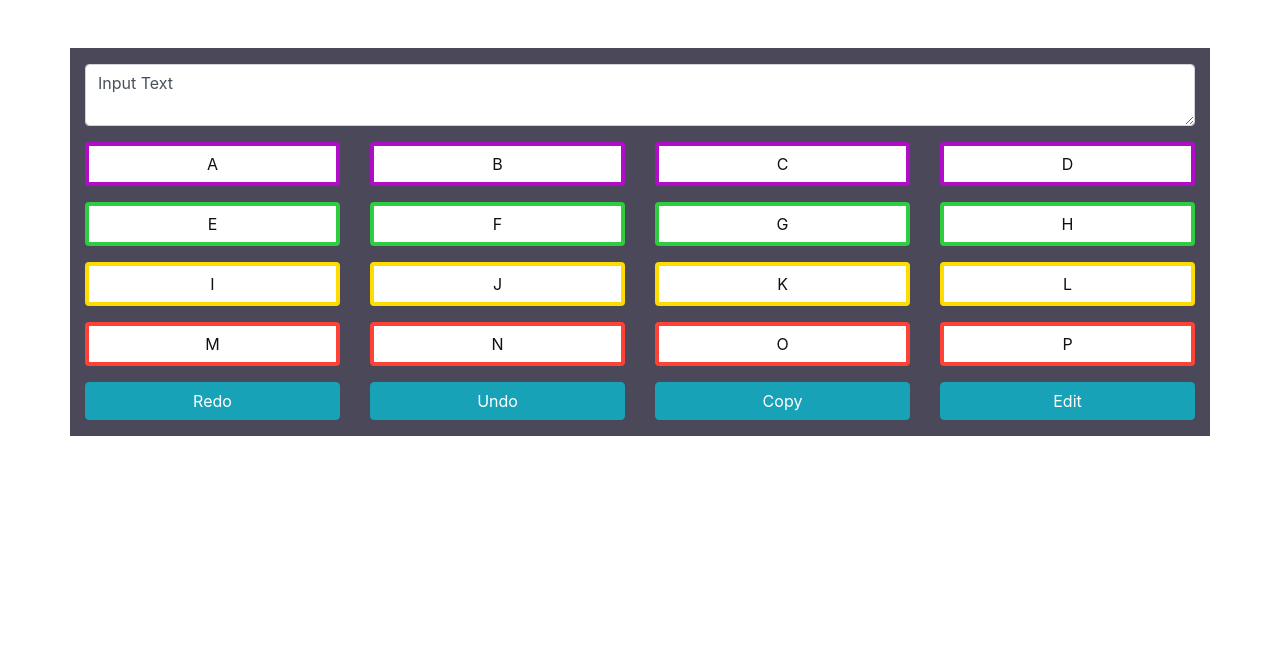
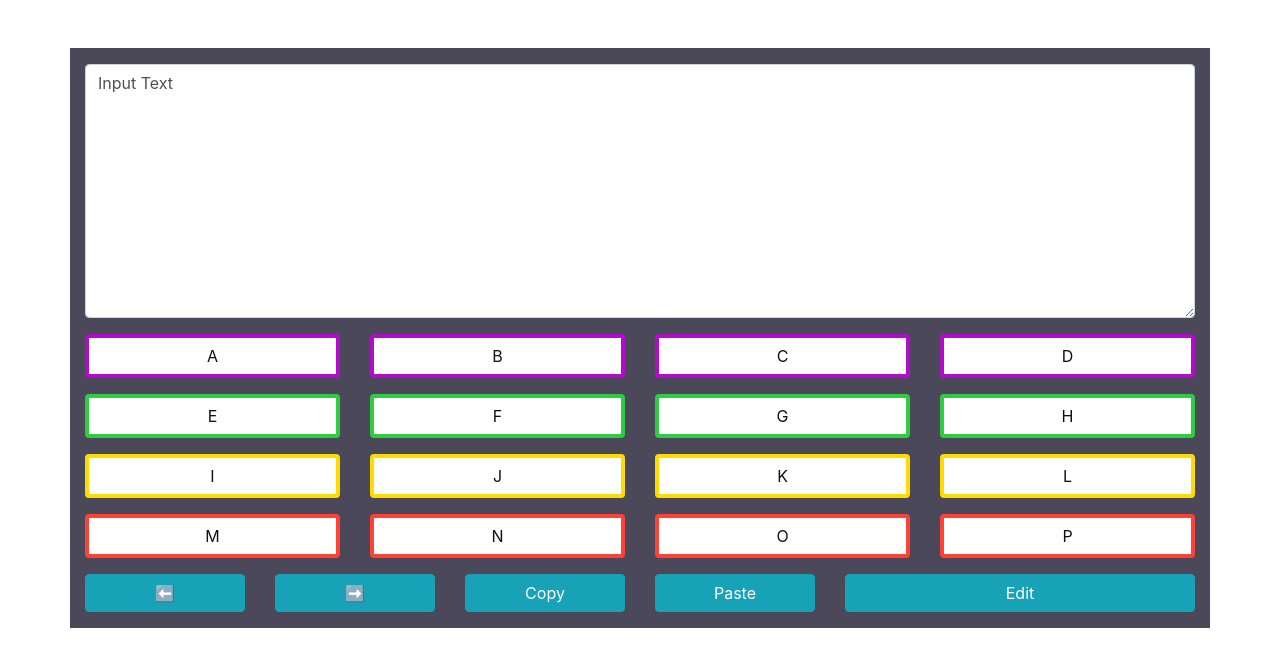
Before and after one commit to ongaeshi/ruby_on_calc, a plain HTML site: page index.html in a window 1280 px wide. Drawn offline with nearby package versions, Linux system fonts and the light colour scheme.

Commit message:
feat:カスタムボタン調整

```diff
--- a/index.html
+++ b/index.html
@@ -37,7 +37,7 @@
         <!-- テキスト入力画面 -->
         <div class="row mt-3">
             <div class="col-12 mt-3">
-                <textarea class="form-control" id="display">Input Text</textarea>
+                <textarea class="form-control" id="display" rows="10">Input Text</textarea>
             </div>
         </div>
 
@@ -70,10 +70,11 @@
 
         <!-- Redo, Undo, Copy, Edit ボタン -->
         <div class="row mt-3">
-            <div class="col-3"><button class="btn btn-info w-100">Redo</button></div>
-            <div class="col-3"><button class="btn btn-info w-100">Undo</button></div>
-            <div class="col-3"><button class="btn btn-info w-100">Copy</button></div>
-            <div class="col-3"><button class="btn btn-info w-100">Edit</button></div>
+            <div class="col-2"><button class="btn btn-info w-100">⬅</button></div>
+            <div class="col-2"><button class="btn btn-info w-100">➡</button></div>
+            <div class="col-2"><button class="btn btn-info w-100">Copy</button></div>
+            <div class="col-2"><button class="btn btn-info w-100">Paste</button></div>
+            <div class="col-4"><button class="btn btn-info w-100">Edit</button></div>
         </div>
 
         <!-- footer padding -->
```
